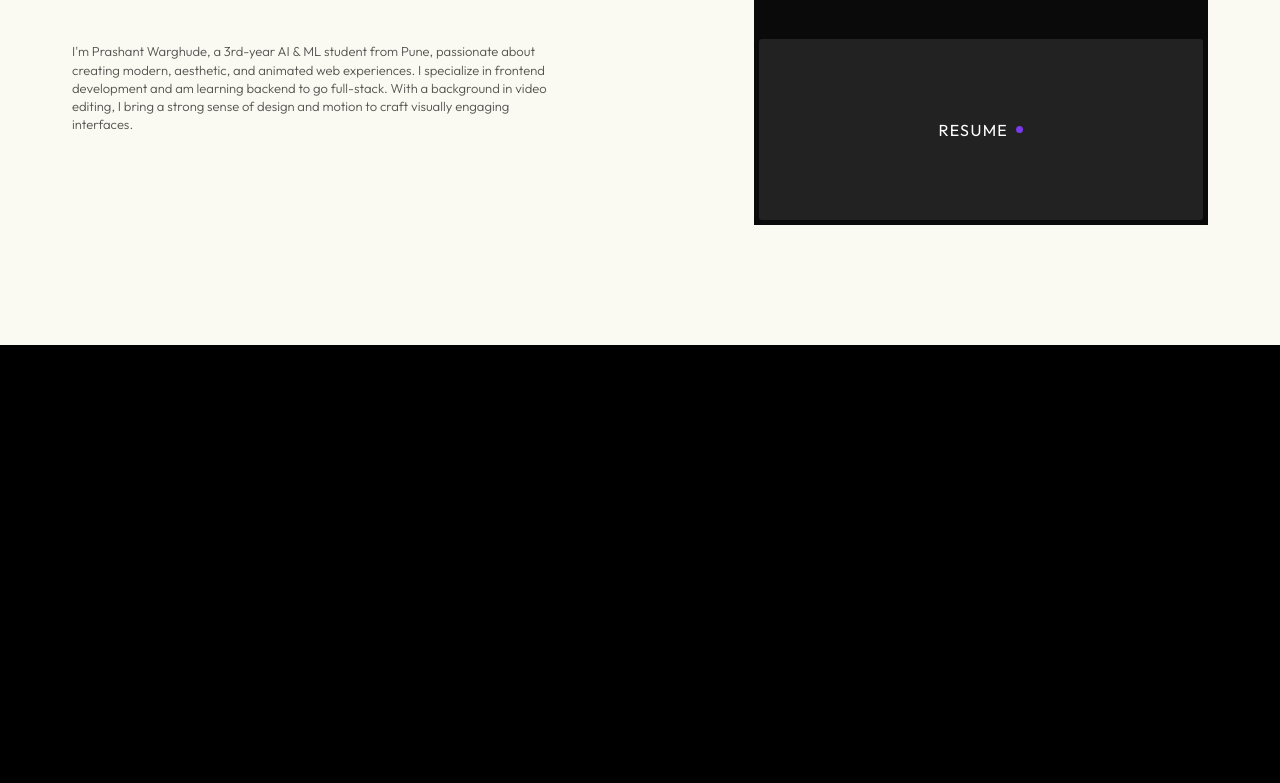
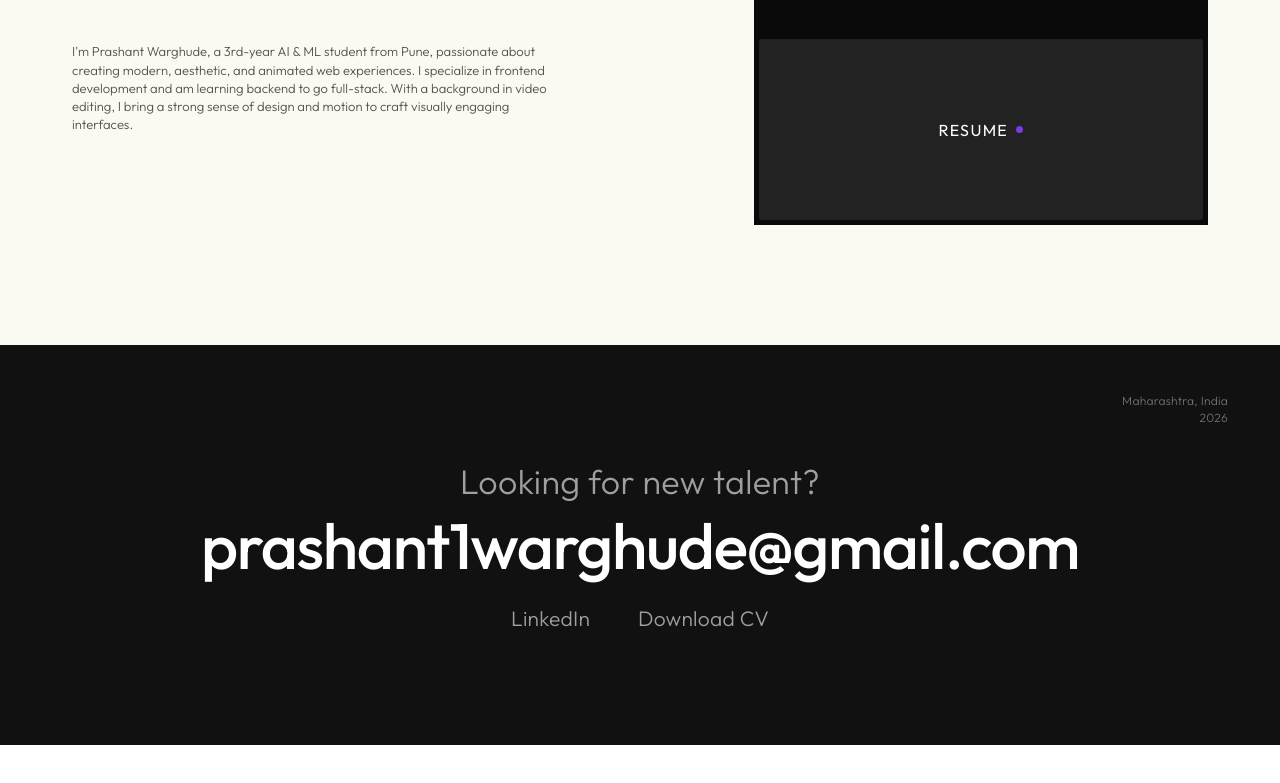
Before and after one commit to Prashantww/dev-portfolio, a React (Vite) app: page / in a window 1280 px wide. Shown: the part 1789-2572 px from the top of the page. After the commit the page ends 2534 px from the top, so only its background shows below. Built offline with nearby package versions, Linux system fonts and the light colour scheme.

Commit message:
Completed Footer section

```diff
--- a/src/pages/Home/Home.jsx
+++ b/src/pages/Home/Home.jsx
@@ -4,6 +4,7 @@ import Hero from "../../sections/Hero";
 import Intro from "../../sections/Intro";
 import FeaturedWork from "../../sections/FeaturedWork/FeaturedWork";
 import About from "../../sections/About/About";
+import Footer from "../../sections/Footer/Footer";
 
 const Home = () => {
   return (
@@ -12,7 +13,8 @@ const Home = () => {
       <Intro />
       <FeaturedWork />
       <About />
-      <div style={{ width: "100%", height: "100vh", background: "#000000" }} />
+      <Footer />
+      {/* <div style={{ width: "100%", height: "100vh", background: "#000000" }} /> */}
     </>
   );
 };
--- /dev/null
+++ b/src/sections/Footer/Footer.jsx
@@ -0,0 +1,121 @@
+import styles from "./Footer.module.css";
+
+const RESUME_URL =
+  "https://drive.google.com/file/d/1fJRmTUsSEpMKmcKKEdoA9iJypIL-4H2C/view";
+const LINKEDIN_URL = "https://www.linkedin.com/in/prashant-warghude-79969b2b1/";
+const TWITTER_URL = "https://x.com/prashant_kvian";
+const INSTAGRAM_URL = "https://www.instagram.com/prashant_kvian/";
+
+export default function Footer() {
+  return (
+    <footer className={styles.footer} data-theme="dark">
+      {/* ── DESKTOP: big email hero area ──────────────────────────────────── */}
+      <div className={styles.hero}>
+        {/* Top right: location + year */}
+        <div className={styles.meta}>
+          <span>Maharashtra, India</span>
+          <span>2026</span>
+        </div>
+
+        {/* Center: CTA + email */}
+        <div className={styles.cta}>
+          <p className={styles.ctaLabel}>Looking for new talent?</p>
+          <a href="mailto:prashant1warghude@gmail.com" className={styles.email}>
+            prashant1warghude@gmail.com
+          </a>
+          <div className={styles.heroLinks}>
+            <a
+              href={LINKEDIN_URL}
+              target="_blank"
+              rel="noopener noreferrer"
+              className={styles.heroLink}
+            >
+              LinkedIn
+            </a>
+            <a
+              href={RESUME_URL}
+              target="_blank"
+              rel="noopener noreferrer"
+              className={styles.heroLink}
+            >
+              Download CV
+            </a>
+          </div>
+        </div>
+      </div>
+
+      {/* ── TABLET + MOBILE: site index / social / contact grid ──────────── */}
+      <div className={styles.grid}>
+        <div className={styles.col}>
+          <span className={styles.colTitle}>Site Index</span>
+          <a href="#home" className={styles.colLink}>
+            Home
+          </a>
+          <a href="#work" className={styles.colLink}>
+            Work
+          </a>
+          <a href="#about" className={styles.colLink}>
+            About
+          </a>
+        </div>
+
+        <div className={styles.col}>
+          <span className={styles.colTitle}>Social</span>
+          <a
+            href={LINKEDIN_URL}
+            target="_blank"
+            rel="noopener noreferrer"
+            className={styles.colLink}
+          >
+            LinkedIn
+          </a>
+          <a
+            href={TWITTER_URL}
+            target="_blank"
+            rel="noopener noreferrer"
+            className={styles.colLink}
+          >
+            Twitter / X
+          </a>
+          <a
+            href={INSTAGRAM_URL}
+            target="_blank"
+            rel="noopener noreferrer"
+            className={styles.colLink}
+          >
+            Instagram
+          </a>
+        </div>
+
+        <div className={styles.col}>
+          <span className={styles.colTitle}>Contact</span>
+          <a href="tel:+919356810372" className={styles.colLink}>
+            (+91) 9356810372
+          </a>
+          <a
+            href="mailto:prashant1warghude@gmail.com"
+            className={styles.colLink}
+          >
+            prashant1warghude@gmail.com
+          </a>
+        </div>
+      </div>
+
+      {/* ── Bottom bar (tablet + mobile) ──────────────────────────────────── */}
+      <div className={styles.bottom}>
+        <div className={styles.bottomResume}>
+          <span>For a detailed look at my work and experience </span>
+          <a
+            href={RESUME_URL}
+            target="_blank"
+            rel="noopener noreferrer"
+            className={styles.resumeLink}
+          >
+            view my Resume
+          </a>
+        </div>
+        <p className={styles.copy}>© 2026 Prashant | Maharashtra, India</p>
+      </div>
+    </footer>
+  );
+}
--- /dev/null
+++ b/src/sections/Footer/Footer.module.css
@@ -0,0 +1,211 @@
+/* Footer.module.css */
+
+/* ── Base ─────────────────────────────────────────────────────────────────── */
+.footer {
+  width: 100%;
+  background: #111111;
+  color: #ffffff;
+  box-sizing: border-box;
+}
+
+/* ══════════════════════════════════════════════════════════════════════════ */
+/* ── DESKTOP HERO (visible on desktop only) ──────────────────────────────── */
+/* ══════════════════════════════════════════════════════════════════════════ */
+.hero {
+  position: relative;
+  width: 100%;
+  min-height: 50vh;
+  display: flex;
+  align-items: center;
+  justify-content: center;
+  padding: 48px 52px;
+  box-sizing: border-box;
+}
+
+.meta {
+  position: absolute;
+  top: 48px;
+  right: 52px;
+  display: flex;
+  flex-direction: column;
+  align-items: flex-end;
+  gap: 2px;
+  font-size: 12px;
+  font-weight: 300;
+  color: rgba(255, 255, 255, 0.4);
+  letter-spacing: 0.02em;
+}
+
+.cta {
+  display: flex;
+  flex-direction: column;
+  align-items: center;
+  gap: 8px;
+  text-align: center;
+}
+
+.ctaLabel {
+  font-size: clamp(14px, 6.2vw, 34px);
+  font-weight: 300;
+  color: rgba(255, 255, 255, 0.6);
+  margin: 0;
+  letter-spacing: 0.01em;
+}
+
+.email {
+  font-size: clamp(28px, 5vw, 72px);
+  font-weight: 500;
+  color: #ffffff;
+  text-decoration: none;
+  letter-spacing: -0.02em;
+  line-height: 1.1;
+  transition: opacity 0.2s ease;
+}
+
+.email:hover {
+  opacity: 0.7;
+}
+
+.heroLinks {
+  display: flex;
+  gap: 48px;
+  margin-top: 16px;
+}
+
+.heroLink {
+  font-size: clamp(12px, 4vw, 21px);
+  font-weight: 300;
+  color: rgba(255, 255, 255, 0.6);
+  text-decoration: none;
+  letter-spacing: 0.01em;
+  transition: color 0.2s ease;
+}
+
+.heroLink:hover {
+  color: #ffffff;
+}
+
+/* Grid + bottom hidden on desktop */
+.grid {
+  display: none;
+}
+.bottom {
+  display: none;
+}
+
+/* ══════════════════════════════════════════════════════════════════════════ */
+/* ── TABLET (≤ 1024px) ───────────────────────────────────────────────────── */
+/* ══════════════════════════════════════════════════════════════════════════ */
+@media (max-width: 1024px) {
+  /* Hide desktop hero */
+  .hero {
+    display: none;
+  }
+
+  /* Show grid + bottom */
+  .grid {
+    display: flex;
+    flex-direction: row;
+    gap: 40px;
+    padding: 52px 40px 32px;
+    box-sizing: border-box;
+  }
+
+  .bottom {
+    display: flex;
+    flex-direction: column;
+    gap: 20px;
+    /* padding: 0 40px 40px; */
+    box-sizing: border-box;
+    border-top: 1px solid rgba(255, 255, 255, 0.1);
+    margin: 0 40px;
+    padding-top: 15px;
+  }
+
+  .col {
+    display: flex;
+    flex-direction: column;
+    gap: 12px;
+    flex: 1;
+  }
+
+  .colTitle {
+    font-size: 15px;
+    font-weight: 500;
+    color: #ffffff;
+    letter-spacing: 0.01em;
+  }
+
+  .colLink {
+    font-size: 14px;
+    font-weight: 300;
+    color: rgba(255, 255, 255, 0.5);
+    text-decoration: none;
+    transition: color 0.2s ease;
+    line-height: 1.5;
+  }
+
+  .colLink:hover {
+    color: #ffffff;
+  }
+
+  .bottomResume {
+    font-size: 13px;
+    font-weight: 300;
+    color: rgba(255, 255, 255, 0.5);
+    line-height: 1.6;
+  }
+
+  .resumeLink {
+    color: #ffffff;
+    text-decoration: underline;
+    text-underline-offset: 3px;
+    transition: opacity 0.2s ease;
+  }
+
+  .resumeLink:hover {
+    opacity: 0.7;
+  }
+
+  .copy {
+    font-size: 12px;
+    font-weight: 300;
+    color: rgba(255, 255, 255, 0.3);
+    margin: 0;
+    text-align: center;
+    padding-bottom: 8px;
+  }
+}
+
+/* ══════════════════════════════════════════════════════════════════════════ */
+/* ── MOBILE (≤ 768px) ────────────────────────────────────────────────────── */
+/* ══════════════════════════════════════════════════════════════════════════ */
+@media (max-width: 768px) {
+  .grid {
+    flex-direction: row; /* ← side by side */
+    flex-wrap: wrap; /* ← contact wraps below */
+    gap: 32px;
+    padding: 48px 24px 28px;
+  }
+
+  /* Site Index + Social take equal space side by side */
+  .col:nth-child(1),
+  .col:nth-child(2) {
+    flex: 1;
+  }
+
+  /* Contact goes full width below */
+  .col:nth-child(3) {
+    flex: 0 0 100%;
+  }
+}
+
+@media (max-width: 430px) {
+  .grid {
+    padding: 40px 20px 24px;
+  }
+
+  .bottom {
+    margin: 0 20px;
+  }
+}
```
